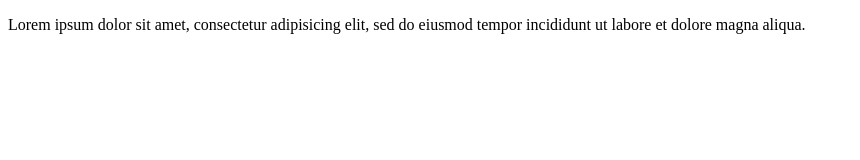
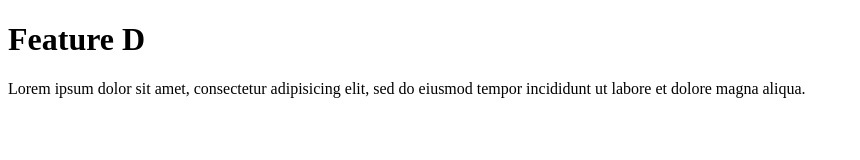
Before and after one commit to mahamat-ali/git_practice, a plain HTML site: page index.html in a window 1280 px wide. Shown: the whole page, without its empty margins (0-860 px from the left). Drawn offline with Linux system fonts and the light colour scheme.

Commit message:
Added feature D

```diff
--- a/index.html
+++ b/index.html
@@ -4,6 +4,7 @@
 	<title>Git and Github</title>
 </head>
 <body>
+	<h1>Feature D</h1>
 	<p>Lorem ipsum dolor sit amet, consectetur adipisicing elit, sed do eiusmod
 	tempor incididunt ut labore et dolore magna aliqua.</p>
 </body>
```
